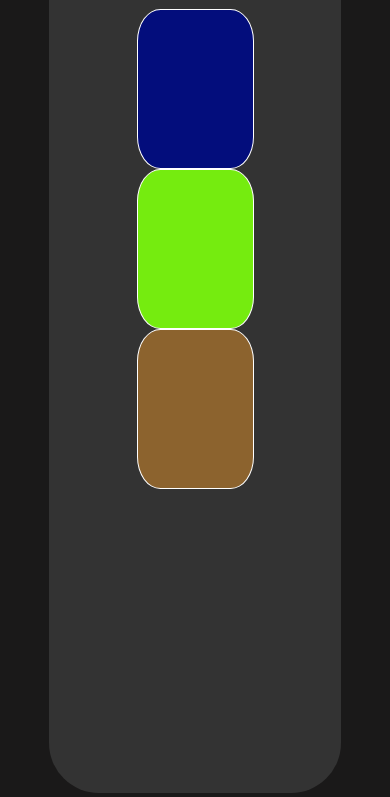
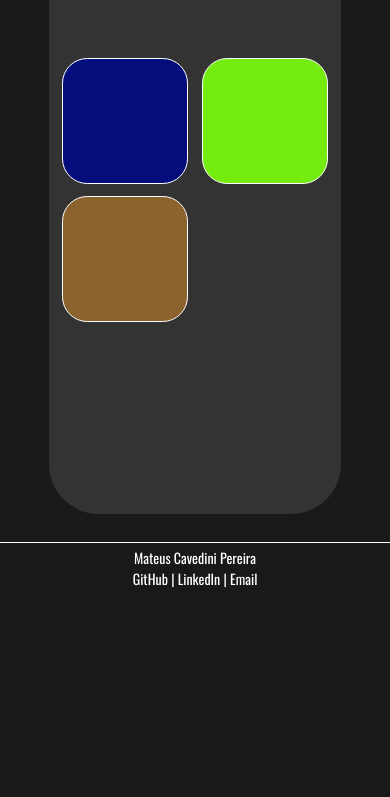
Before and after one commit to mateuscavedini/color_guessing, a plain HTML site: page index.html in a window 390 px wide. Shown: the part 252-1049 px from the top of the page. After the commit the page ends 844 px from the top, so only its background shows below. Drawn offline with nearby package versions, Linux system fonts and the light colour scheme.

Commit message:
added temporary responsiveness

```diff
--- a/css/style.css
+++ b/css/style.css
@@ -19,14 +19,12 @@ body {
 }
 
 header {
-    /* background-color: green; */
     flex-grow: 0.2;
+    text-align: center;
 }
 
 main {
-    /* background-color: red; */
     background-color: var(--color-bg-alt);
-    /* border-radius: 5%; */
     border-radius: 50px;
     flex-grow: 1;
     width: 75%;
@@ -118,19 +116,96 @@ a:hover {
     border-top-left-radius: 50px;
     border-top-right-radius: 50px;
     border-bottom: 1px solid white;
-    /* background-color: black; */
 }
 
 #settings {
-    /* background-color: blue; */
     margin-bottom: auto;
     padding: 0.5rem 0;
     font-size: 1.5rem;
 }
 
 #colors {
-    /* background-color: yellow; */
     margin-bottom: auto;
     width: 40%;
     height: 50%;
 }
+
+/* RESPONSIVENESS */
+@media (max-width: 1440px) {
+    #colors {
+        width: 55%;
+        height: 50%;
+    }
+}
+
+@media (max-width: 1024px) {
+    #colors {
+        width: 75%;
+        height: 55%;
+    }
+
+    .square {
+        height: 9.5rem;
+        width: 9.5rem;
+    }
+}
+
+@media (max-width: 768px) {
+    #colors {
+        width: 90%;
+        height: 50%;
+    }
+
+    .square {
+        height: 9rem;
+        width: 9rem;
+    }
+}
+
+@media (max-width: 425px) {
+    :root {
+        font-size: 14px;
+    }
+
+    #colors {
+        width: 100%;
+        height: 65%;
+    }
+
+    .square {
+        height: 9rem;
+        width: 9rem;
+    }
+}
+
+@media (max-width: 375px) {
+    :root {
+        font-size: 13px;
+    }
+
+    #colors {
+        width: 100%;
+        height: 60%;
+    }
+
+    .square {
+        height: 9rem;
+        width: 9rem;
+    }
+}
+
+@media (max-width: 320px) {
+    :root {
+        font-size: 11px;
+    }
+
+    #colors {
+        width: 100%;
+        height: 50%;
+    }
+
+    .square {
+        height: 9rem;
+        width: 9rem;
+    }
+}
```
